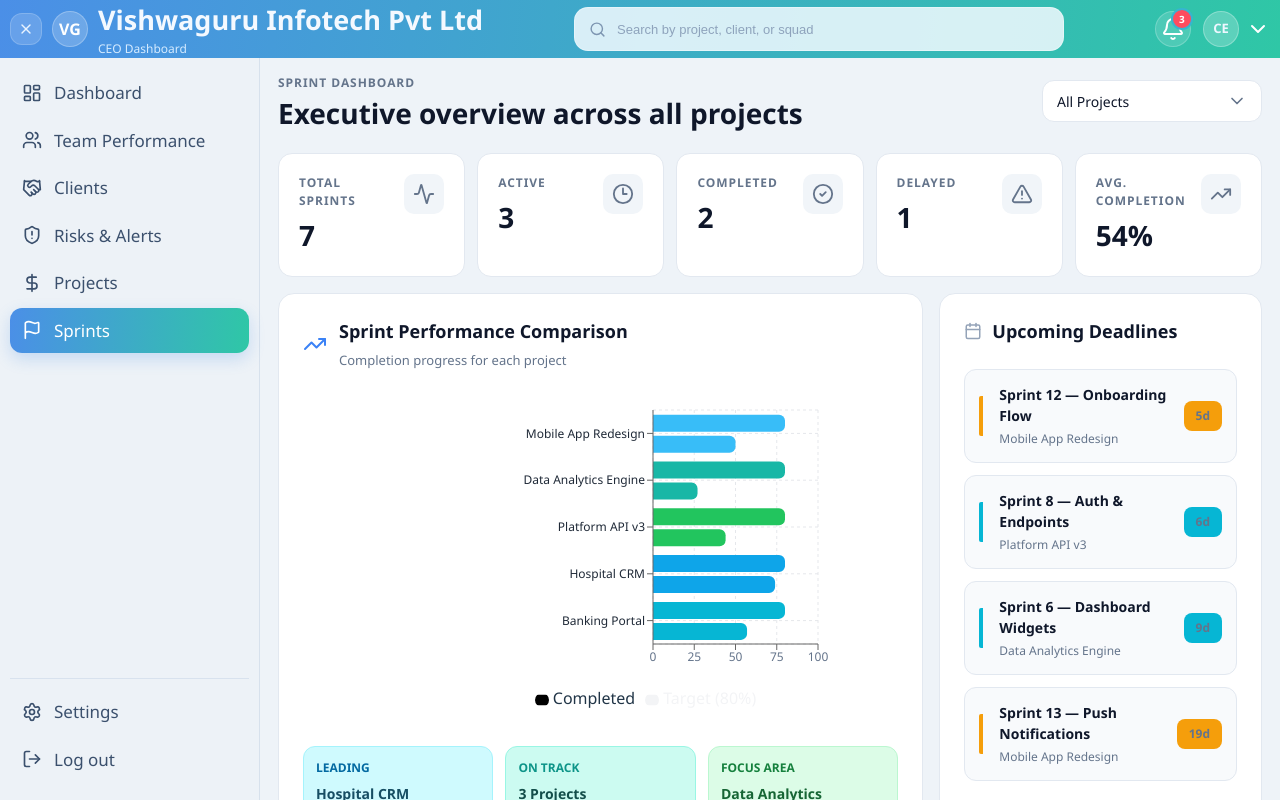
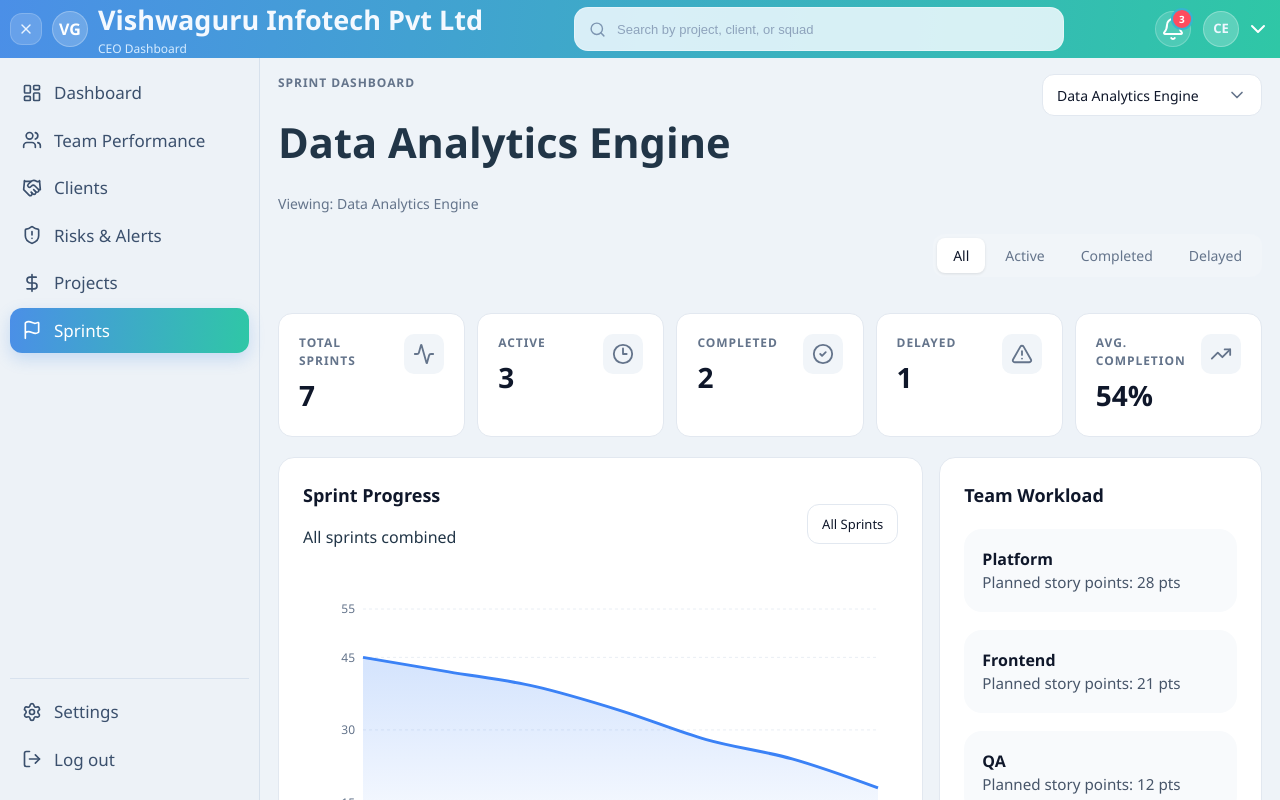
Before and after one commit to Tanu123T/CEODashboard, a React (Vite) app in the folder ceodashboard/: page /sprints in a window 1280 px wide. Built offline with nearby package versions, Linux system fonts and the light colour scheme.

Commit message:
chnages in sprint page

```diff
--- a/ceodashboard/src/components/AnimatedRoutes.jsx
+++ b/ceodashboard/src/components/AnimatedRoutes.jsx
@@ -8,7 +8,6 @@ import PageLoader from './common/PageLoader';
 const Home = lazy(() => import('./Home/Home'));
 const Project = lazy(() => import('../pages/Project/project'));
 const Employees = lazy(() => import('../pages/Employees/Employees'));
-const Sprints = lazy(() => import('../pages/Sprints/Sprints'));
 const SprintProjectSprints = lazy(() => import('../pages/Sprints/SprintProjectSprints'));
 const SprintProjectDetail = lazy(() => import('../pages/Sprints/SprintProjectDetail'));
 const Clients = lazy(() => import('../pages/Clients/Clients'));
@@ -32,9 +31,8 @@ const AnimatedRoutes = () => {
         <Route path="/" element={wrappedPage(Home, 'Dashboard')} />
         <Route path="/projects" element={wrappedPage(Project, 'Project Overview')} />
         <Route path="/projects/:projectId" element={wrappedPage(Project, 'Project Detail')} />
-        <Route path="/sprints" element={wrappedPage(Sprints, 'Sprint Explorer')} />
-        <Route path="/sprints/:projectId" element={wrappedPage(SprintProjectSprints, 'Project Sprint List')} />
-        <Route path="/sprints/:projectId/:sprintId" element={wrappedPage(SprintProjectDetail, 'Sprint Detail')} />
+        <Route path="/sprints" element={wrappedPage(SprintProjectSprints, 'Project Sprint List')} />
+        <Route path="/sprints/:sprintId" element={wrappedPage(SprintProjectDetail, 'Sprint Detail')} />
         <Route path="/employees" element={wrappedPage(Employees, 'Team Performance')} />
         <Route path="/clients" element={wrappedPage(Clients, 'Client Overview')} />
         <Route path="/risks" element={wrappedPage(Risks, 'Risk Monitoring')} />
--- /dev/null
+++ b/ceodashboard/src/components/SprintSummaryCards.jsx
@@ -0,0 +1,28 @@
+import React from 'react';
+import { Activity, AlertTriangle, CheckCircle2, Clock3, TrendingUp } from 'lucide-react';
+
+const metricIcons = {
+  'Total Sprints': <Activity size={22} />,
+  Active: <Clock3 size={22} />,
+  Completed: <CheckCircle2 size={22} />,
+  Delayed: <AlertTriangle size={22} />,
+  'Avg. Completion': <TrendingUp size={22} />,
+};
+
+const SprintSummaryCards = ({ metrics }) => (
+  <section className="sprint-metrics-grid">
+    {metrics.map((item) => (
+      <article key={item.label} className="sprint-stat-card">
+        <div className="sprint-stat-card-body">
+          <div className="sprint-stat-card-content">
+            <p>{item.label}</p>
+            <h2>{item.value}</h2>
+          </div>
+          <span className="sprint-stat-icon">{metricIcons[item.label]}</span>
+        </div>
+      </article>
+    ))}
+  </section>
+);
+
+export default SprintSummaryCards;
--- a/ceodashboard/src/pages/Sprints/SprintProjectDetail.jsx
+++ b/ceodashboard/src/pages/Sprints/SprintProjectDetail.jsx
@@ -9,8 +9,6 @@ import {
   YAxis,
   CartesianGrid,
   Tooltip,
-  BarChart,
-  Bar,
   PieChart,
   Pie,
   Cell,
@@ -31,18 +29,31 @@ const healthClass = (health) => {
 };
 
 const SprintProjectDetail = () => {
-  const { projectId, sprintId } = useParams();
+  const { sprintId } = useParams();
   const navigate = useNavigate();
 
-  const project = sprintProjects.find((item) => item.id === projectId);
+  let project = null;
+  let details = null;
+  let selectedSprint = null;
 
-  if (!project || !sprintDetails[project.id]) {
+  for (const projectKey in sprintDetails) {
+    const projectData = sprintDetails[projectKey];
+    const foundSprint = projectData.sprints?.find((item) => item.id === sprintId);
+    if (foundSprint) {
+      project = sprintProjects.find((item) => item.id === projectKey);
+      details = projectData;
+      selectedSprint = foundSprint;
+      break;
+    }
+  }
+
+  if (!project || !details || !selectedSprint) {
     return (
       <div className="dashboard-wrapper sprint-page">
         <header className="main-header">
           <div>
             <h1>Sprint Not Found</h1>
-            <p>The requested project sprint was not found.</p>
+            <p>The requested sprint was not found.</p>
           </div>
         </header>
         <button type="button" className="action-btn primary-btn" onClick={() => navigate('/sprints')}>
@@ -52,9 +63,7 @@ const SprintProjectDetail = () => {
     );
   }
 
-  const details = sprintDetails[project.id];
   const selectedVelocity = details.velocity.find((item) => item.sprint === sprintId) || details.velocity[details.velocity.length - 1];
-  const selectedSprint = details.sprints?.find((item) => item.id === sprintId) || details.sprints?.[0] || { id: sprintId, title: sprintId, status: 'active' };
   const totalTasks = details.board.length;
   const completedTasks = details.board.filter((item) => item.status === 'Done').length;
   const blockedTasks = details.board.filter((item) => item.status === 'Blocked').length;
@@ -120,7 +129,7 @@ const SprintProjectDetail = () => {
     <div className="dashboard-wrapper sprint-page sprint-detail-page">
       <header className="sprint-detail-top">
         <div>
-          <button type="button" className="sprint-back-link" onClick={() => navigate(`/sprints/${project.id}`)}>
+          <button type="button" className="sprint-back-link" onClick={() => navigate('/sprints')}>
             <ArrowLeft size={14} /> All {project.name} Sprints
           </button>
           <div className="sprint-detail-title-row">
@@ -270,26 +279,6 @@ const SprintProjectDetail = () => {
       </section>
 
       <section className="sprint-detail-main-grid sprint-secondary-grid">
-        <article className="sprint-panel sprint-velocity-panel">
-          <div className="sprint-panel-heading sprint-progress-panel-heading">
-            <div>
-              <h2>Sprint Velocity History</h2>
-              <p className="sprint-panel-copy">Committed vs delivered story points</p>
-            </div>
-            <span className="sprint-summary-value">{selectedVelocity.completed}</span>
-          </div>
-          <ResponsiveContainer width="100%" height={240}>
-            <BarChart data={details.velocity}>
-              <CartesianGrid strokeDasharray="3 3" vertical={false} stroke="#e9eef4" />
-              <XAxis dataKey="sprint" axisLine={false} tickLine={false} />
-              <YAxis axisLine={false} tickLine={false} />
-              <Tooltip contentStyle={{ borderRadius: '12px', border: 'none', boxShadow: '0 10px 25px rgba(0,0,0,0.08)' }} />
-              <Bar dataKey="planned" name="Planned" fill="#38bdf8" radius={[8, 8, 0, 0]} />
-              <Bar dataKey="completed" name="Completed" fill="#22c55e" radius={[8, 8, 0, 0]} />
-            </BarChart>
-          </ResponsiveContainer>
-        </article>
-
         <article className="sprint-panel sprint-capacity-panel">
           <div className="sprint-panel-heading sprint-progress-panel-heading">
             <div>
--- a/ceodashboard/src/pages/Sprints/SprintProjectSprints.jsx
+++ b/ceodashboard/src/pages/Sprints/SprintProjectSprints.jsx
@@ -1,14 +1,11 @@
-import React, { useMemo } from 'react';
-import { useNavigate, useParams } from 'react-router-dom';
+import React, { useMemo, useState, useEffect, useRef } from 'react';
+import { useNavigate } from 'react-router-dom';
 import './Sprints.css';
 import {
   ArrowLeft,
-  ArrowUpRight,
-  BarChart3,
   CalendarClock,
+  ChevronDown,
   ChevronRight,
-  Circle,
-  Users,
 } from 'lucide-react';
 import {
   ResponsiveContainer,
@@ -25,7 +22,8 @@ import {
   Cell,
   Legend,
 } from 'recharts';
-import { sprintProjects, sprintDetails } from './sprintData';
+import { sprintProjects, sprintDetails, sprintDashboardData } from './sprintData';
+import SprintSummaryCards from '../../components/SprintSummaryCards';
 
 const statusTone = (status) => {
   if (status === 'completed') return 'sprint-status-completed';
@@ -36,27 +34,36 @@ const statusTone = (status) => {
 
 const SprintProjectSprints = () => {
   const navigate = useNavigate();
-  const { projectId } = useParams();
+  const defaultProjectId = sprintProjects[0]?.id;
+  const [selectedProjectId, setSelectedProjectId] = useState(defaultProjectId);
+  const [selectedTab, setSelectedTab] = useState('all');
+  const dropdownRef = useRef(null);
+  const [isDropdownOpen, setIsDropdownOpen] = useState(false);
 
-  const project = sprintProjects.find((item) => item.id === projectId);
+  useEffect(() => {
+    const handleClickOutside = (event) => {
+      if (dropdownRef.current && !dropdownRef.current.contains(event.target)) {
+        setIsDropdownOpen(false);
+      }
+    };
+
+    document.addEventListener('mousedown', handleClickOutside);
+    return () => document.removeEventListener('mousedown', handleClickOutside);
+  }, []);
+
+  const project = sprintProjects.find((item) => item.id === selectedProjectId);
   const details = project ? sprintDetails[project.id] : null;
 
   const sprintList = useMemo(() => {
-    if (!details) return [];
-    return (details.sprints || []).filter((item) => item.subtitle === project.name);
-  }, [details, project]);
+    if (!details || !project) return [];
+    let filtered = (details.sprints || []).filter((item) => item.subtitle === project.name);
 
-  const summaryCards = useMemo(() => {
-    if (!details) return [];
-    return [
-      { label: 'Total Tasks', value: '13', icon: <Circle size={20} />, tone: 'blue' },
-      { label: 'Completed', value: '4', icon: <Circle size={20} />, tone: 'green' },
-      { label: 'In Progress', value: '3', icon: <Circle size={20} />, tone: 'orange' },
-      { label: 'Pending', value: '6', icon: <Circle size={20} />, tone: 'purple' },
-      { label: 'Avg Duration', value: '14d', icon: <BarChart3 size={20} />, tone: 'indigo' },
-      { label: 'Team Utilization', value: '33%', icon: <ArrowUpRight size={20} />, tone: 'red' },
-    ];
-  }, [details]);
+    if (selectedTab !== 'all') {
+      filtered = filtered.filter((item) => item.status === selectedTab);
+    }
+
+    return filtered;
+  }, [details, project, selectedTab]);
 
   const progressData = details?.burndown || [];
   const completionTrend = details?.velocity?.map((item) => ({ sprint: item.sprint, completed: item.completed })) || [];
@@ -87,24 +94,57 @@ const SprintProjectSprints = () => {
           <h1>{project.name}</h1>
           <p className="sprint-project-subtitle">Viewing: {project.name}</p>
         </div>
-        <button type="button" className="sprint-project-action" onClick={() => navigate('/sprints')}>
-          <span className="sprint-project-dot sprint-project-dot-filled" />
-          {project.name}
-          <ChevronRight size={16} />
+        <div className="sprint-dashboard-filter">
+          <div className="sprint-project-dropdown" ref={dropdownRef}>
+            <button
+              className="sprint-project-select-button"
+              onClick={() => setIsDropdownOpen(!isDropdownOpen)}
+            >
+              <span>{project?.name || 'Select Project'}</span>
+              <ChevronDown size={20} />
             </button>
+
+            {isDropdownOpen && (
+              <div className="sprint-project-dropdown-menu">
+                {sprintProjects.map((item) => (
+                  <button
+                    key={item.id}
+                    className={`sprint-project-dropdown-item ${selectedProjectId === item.id ? 'active' : ''}`}
+                    onClick={() => {
+                      setSelectedProjectId(item.id);
+                      setIsDropdownOpen(false);
+                    }}
+                  >
+                    <span className="sprint-project-dot" style={{ backgroundColor: '#6b7280' }} />
+                    <span>{item.name}</span>
+                  </button>
+                ))}
+              </div>
+            )}
+          </div>
+        </div>
       </header>
 
-      <section className="sprint-kpi-grid">
-        {summaryCards.map((card) => (
-          <article key={card.label} className="sprint-kpi-card">
-            <div>
-              <p>{card.label}</p>
-              <h2>{card.value}</h2>
+      <div className="sprint-tabs-container">
+        <div className="sprint-tabs">
+          {[
+            { key: 'all', label: 'All' },
+            { key: 'active', label: 'Active' },
+            { key: 'completed', label: 'Completed' },
+            { key: 'delayed', label: 'Delayed' },
+          ].map((tab) => (
+            <button
+              key={tab.key}
+              className={`sprint-tab ${selectedTab === tab.key ? 'active' : ''}`}
+              onClick={() => setSelectedTab(tab.key)}
+            >
+              {tab.label}
+            </button>
+          ))}
         </div>
-            <div className={`sprint-kpi-icon sprint-kpi-${card.tone}`}>{card.icon}</div>
-          </article>
-        ))}
-      </section>
+      </div>
+
+      <SprintSummaryCards metrics={sprintDashboardData.metrics} />
 
       <section className="sprint-project-main-grid">
         <article className="sprint-panel sprint-progress-large-card">
@@ -137,61 +177,22 @@ const SprintProjectSprints = () => {
             <h2>Team Workload</h2>
           </div>
           <div className="team-workload-list">
-            {teamWorkload.map((member) => {
-              const used = parseInt(member.utilization, 10);
-              return (
+            {teamWorkload.map((member) => (
               <div key={member.team} className="team-workload-row">
                 <div>
                   <p className="team-workload-name">{member.team}</p>
-                    <span>{member.members} / {member.capacity}</span>
-                  </div>
-                  <div className="team-workload-progress">
-                    <div className="team-workload-bar">
-                      <div className="team-workload-fill" style={{ width: `${used}%` }} />
-                    </div>
-                    <span>{member.utilization}</span>
+                  <span>Planned story points: {member.capacity}</span>
                 </div>
               </div>
-              );
-            })}
+            ))}
           </div>
         </article>
       </section>
 
-      <section className="sprint-project-bottom-grid">
-        <article className="sprint-panel sprint-completion-trend-card">
-          <div className="sprint-panel-heading">
-            <h2>Sprint Completion Trend</h2>
+      <article className="sprint-panel sprint-sprints-panel">
+        <div className="sprint-section-header">
+          <h2>Sprints ({sprintList.length})</h2>
         </div>
-          <ResponsiveContainer width="100%" height={240}>
-            <BarChart data={completionTrend} margin={{ top: 20, right: 10, left: 0, bottom: 0 }}>
-              <CartesianGrid strokeDasharray="3 3" stroke="#e9eef4" vertical={false} />
-              <XAxis dataKey="sprint" axisLine={false} tickLine={false} tick={{ fill: '#64748b', fontSize: 12 }} />
-              <YAxis axisLine={false} tickLine={false} tick={{ fill: '#64748b', fontSize: 12 }} />
-              <Tooltip contentStyle={{ borderRadius: 10, border: '1px solid #e2e8f0' }} />
-              <Bar dataKey="completed" fill="#ef4444" radius={[8, 8, 0, 0]} />
-            </BarChart>
-          </ResponsiveContainer>
-        </article>
-
-        <article className="sprint-panel sprint-distribution-card">
-          <div className="sprint-panel-heading">
-            <h2>Task Distribution</h2>
-          </div>
-          <ResponsiveContainer width="100%" height={240}>
-            <PieChart>
-              <Pie data={taskSplit} dataKey="value" nameKey="name" innerRadius={70} outerRadius={100} paddingAngle={5} label={false}>
-                {taskSplit.map((entry) => (
-                  <Cell key={entry.name} fill={entry.color} />
-                ))}
-              </Pie>
-              <Legend verticalAlign="bottom" height={36} iconType="circle" wrapperStyle={{ paddingTop: 8 }} />
-            </PieChart>
-          </ResponsiveContainer>
-        </article>
-      </section>
-
-      <article className="sprint-panel sprint-sprints-panel">
         <div className="sprint-section-header">
           <h2>Sprints ({sprintList.length})</h2>
         </div>
@@ -201,7 +202,7 @@ const SprintProjectSprints = () => {
               key={item.id}
               type="button"
               className="sprint-card"
-              onClick={() => navigate(`/sprints/${project.id}/${item.id}`)}
+              onClick={() => navigate(`/sprints/${item.id}`)}
             >
               <div className="sprint-card-header">
                 <div>
--- a/ceodashboard/src/pages/Sprints/Sprints.css
+++ b/ceodashboard/src/pages/Sprints/Sprints.css
@@ -135,6 +135,44 @@
   margin-left: auto;
   color: #06b6d4;
   flex-shrink: 0;
+}
+
+/* Sprint Tabs */
+.sprint-tabs-container {
+  display: flex;
+  justify-content: flex-end;
+  margin-bottom: 16px;
+}
+
+.sprint-tabs {
+  display: flex;
+  gap: 4px;
+  background: #f1f5f9;
+  border-radius: 12px;
+  padding: 4px;
+}
+
+.sprint-tab {
+  padding: 8px 16px;
+  border: none;
+  background: transparent;
+  color: #64748b;
+  font-size: 14px;
+  font-weight: 500;
+  border-radius: 8px;
+  cursor: pointer;
+  transition: all 120ms ease;
+}
+
+.sprint-tab:hover {
+  background: #ffffff;
+  color: #0f172a;
+}
+
+.sprint-tab.active {
+  background: #ffffff;
+  color: #0f172a;
+  box-shadow: 0 1px 3px rgba(0, 0, 0, 0.1);
 }
 
 /* Metrics Grid - Summary Cards */
@@ -380,18 +418,28 @@
 
 .team-workload-list {
   display: grid;
-  gap: 16px;
+  gap: 18px;
 }
 
 .team-workload-row {
   display: grid;
-  gap: 12px;
+  gap: 8px;
+  padding: 18px;
+  border-radius: 18px;
+  background: #f8fafc;
 }
 
 .team-workload-name {
   margin: 0;
   font-weight: 700;
   color: #0f172a;
+  font-size: 1rem;
+}
+
+.team-workload-row span {
+  display: block;
+  font-size: 0.95rem;
+  color: #475569;
 }
 
 .team-workload-progress {
```
Lines whose indentation alone changed are shown as unchanged.
